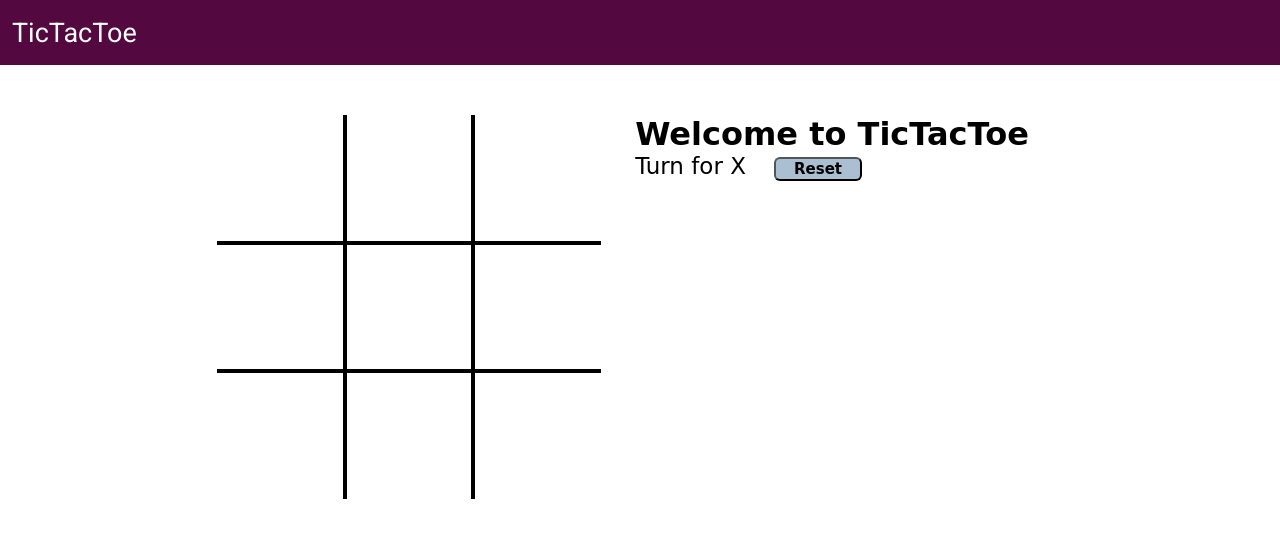
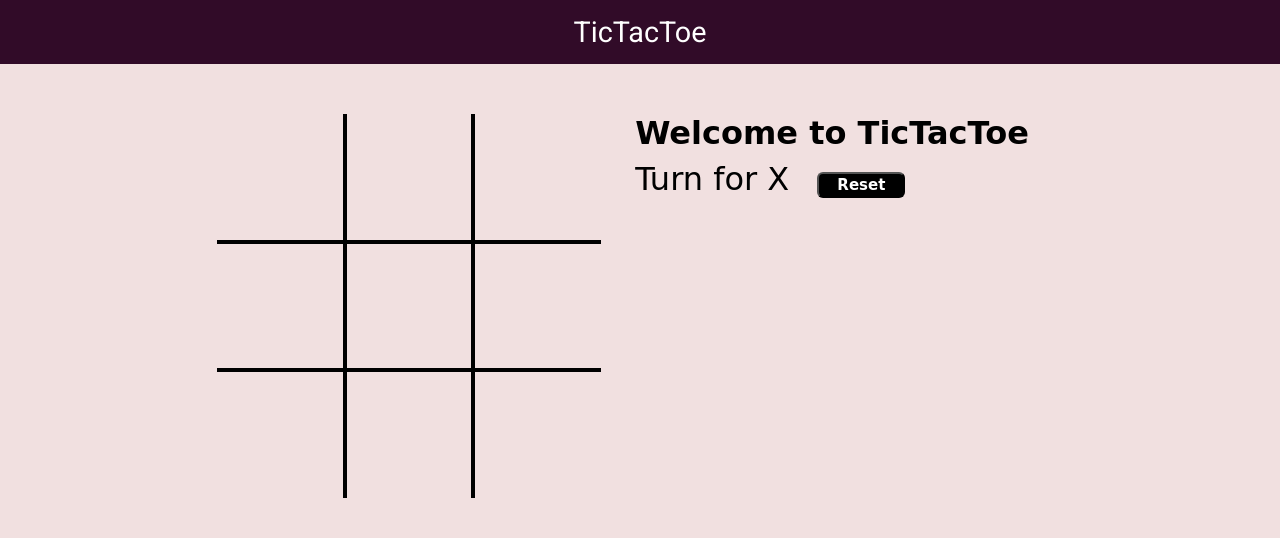
Before and after one commit to arnab-sur/TIC-TAC-TOE-Game, a plain HTML site: page index.html in a window 1280 px wide. Both pictures are taken after a click on the button "Reset". Drawn offline with Linux system fonts and the light colour scheme; a web font is replaced by a local one.

Commit message:
Added new music, Fixed some issues

```diff
--- a/index.html
+++ b/index.html
@@ -8,11 +8,7 @@
     <link rel="stylesheet" href="style.css">
 </head>
 <body>
-    <nav>
-        <ul>
-            <li>TicTacToe</li>
-        </ul>
-    </nav>
+    <div class="title">TicTacToe</div>
 
     <div class="gameContainer">
         <div class="container">
--- a/script.js
+++ b/script.js
@@ -1,6 +1,7 @@
-console.log("welcome to MyTicTacToe.in")
-let music = new Audio("music.mp3")
+//Add Music
+let gamestart = new Audio("game_start.mp3")
 let audioturn = new Audio("ting.mp3")
+let win = new Audio("win.mp3")
 let gameover = new Audio("gameover.mp3")
 let turn = "X"
 let isgameover = false;
@@ -29,15 +30,16 @@ const checkWin = ()=>{
             isgameover = true
             document.querySelector('.imgbox').getElementsByTagName('img')[0].style.width = "200px"
             document.querySelector('.line').style.width = "20vw";
-            document.querySelector('.line').style.transform = `translate(${e[3]}vw, ${e[4]}vw) rotate(${e[5]}deg)`
-            setTimeout(function() { gameover.play(); }, 1000)
+            document.querySelector('.line').style.transform = `translate(${e[3]}vw, ${e[4]}vw) rotate(${e[5]}deg) scale(1.5)`
+            setTimeout(function() { win.play(); }, 1000)
         }
     })
 }
 
 // game logic
-//music.play()
+gamestart.play()
 let boxes = document.getElementsByClassName("box");
+let count = 0;
 Array.from(boxes).forEach(element =>{
     let boxtext = element.querySelector('.boxtext');
     element.addEventListener('click', ()=>{
@@ -46,6 +48,12 @@ Array.from(boxes).forEach(element =>{
             turn = changeTurn();
             audioturn.play();
             checkWin();
+            count++;
+            if(count == 9) {
+                setTimeout(function() { gameover.play(); }, 1000)
+                isgameover = true;
+                document.getElementsByClassName("info")[0].innerText = "Please Reset TicTacToe.";
+            }
             if(!isgameover){
                 document.getElementsByClassName("info")[0].innerText = "Turn for " + turn;
             }
@@ -60,6 +68,8 @@ reset.addEventListener('click', ()=>{
         element.innerText = ''
     });
     turn = "X";
+    count = 0;
+    setTimeout(function() { gamestart.play(); }, 800)
     isgameover = false;
     document.querySelector('.line').style.width = "0vw";
     document.getElementsByClassName("info")[0].innerText = "Turn for " + turn;
--- a/style.css
+++ b/style.css
@@ -3,25 +3,25 @@
 *{
     margin: 0;
     padding: 0;
+    box-sizing: border-box;
+    background-color: rgb(241, 224, 224);
 }
 
-nav{
-    background-color: rgb(83, 8, 64);
+.title{
+    background-color: rgb(49, 11, 40);
     color: #fff;
-    height: 65px;
-    font-size: 27px;
+    font-size: 1.8em;
     font-family: 'Roboto', sans-serif;
-    display: flex;
-    align-items: center;
-    padding: 0 12px;
+    padding: 15px;
+    text-align: center;
 }
 
-nav ul{
-    list-style-type: none;
+#game-title {
+    background-color: rgb(83, 8, 64);
 }
 
 .gameContainer{
-    background-color: rgb(255, 255, 255);
+    background-color: rgb(241, 224, 224);
     display: flex;
     justify-content: center;
     margin-top: 50px;
@@ -48,18 +48,18 @@ nav ul{
     background-color: rgb(197, 182, 211);
 }
 
-.info{
-    font-size: 23px;
-}
-
 .gameInfo{
     padding: 0 34px;
     font-family: 'Baloo Bhaina 2', cursive;
 }
 
+.info{
+    font-size: 2em;
+}
+
 .imgbox img{
     width: 0;
-    transition: width 1s ease-in-out;
+    transition: width 1.5s ease-in-out;
 }
 
 .br-0{
@@ -79,9 +79,10 @@ nav ul{
 }
 
 #reset{
-    margin: 0 23px;
-    padding: 1px 18px;
-    background-color: rgb(170, 191, 209);
+    margin: 20px 23px;
+    padding: 2px 18px;
+    background-color: rgb(0, 0, 0);
+    color: #fff;
     border-radius: 6px;
     cursor: pointer;
     font-size: 15px;
@@ -91,10 +92,10 @@ nav ul{
 
 .line{
     background-color: black;
-    height: 3px;
-    width: 0;
+    height: 5px;
+    width: 0px;
     position: absolute;
-    background-color: rgb(231, 48, 155);
+    background-color: rgb(212, 47, 201);
     transition: width 1s ease-in-out;
     border-radius: 3px;
 }
```
Also changed, not shown: 3 other files.
